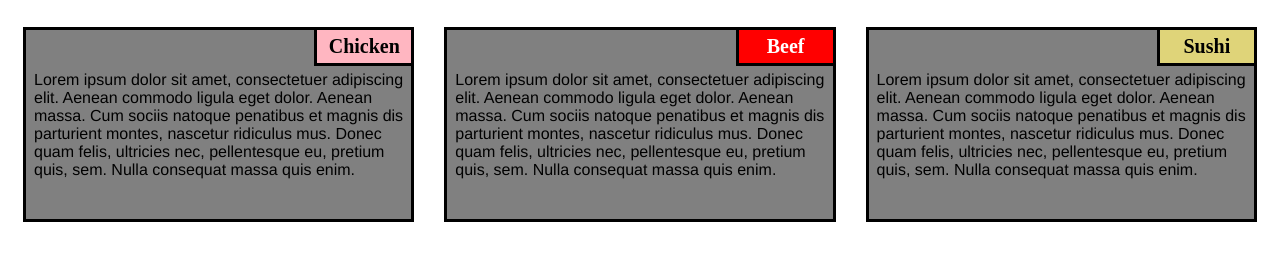
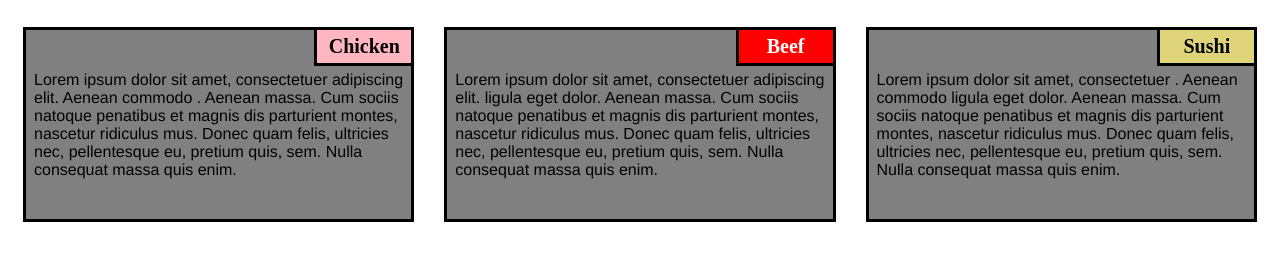
Before and after one commit to kl2283/kl2283.github.io, a plain HTML site: page Module 2 solution-20230126T073617Z-001/Module 2 solution/index.html in a window 1280 px wide. Shown: the part 95-356 px from the top of the page. Drawn offline with Linux system fonts and the light colour scheme.

Commit message:
Update index.html

```diff
--- a/Module 2 solution-20230126T073617Z-001/Module 2 solution/index.html
+++ b/Module 2 solution-20230126T073617Z-001/Module 2 solution/index.html
@@ -13,7 +13,7 @@
         <div>
             <p class="sub1">Chicken</p>
             <p class="content">
-                Lorem ipsum dolor sit amet, consectetuer adipiscing elit. Aenean commodo ligula eget dolor. Aenean massa. Cum sociis natoque penatibus et magnis dis parturient montes, nascetur ridiculus mus. Donec quam felis, ultricies nec, pellentesque eu, pretium quis, sem. Nulla consequat massa quis enim.
+                Lorem ipsum dolor sit amet, consectetuer adipiscing elit. Aenean commodo . Aenean massa. Cum sociis natoque penatibus et magnis dis parturient montes, nascetur ridiculus mus. Donec quam felis, ultricies nec, pellentesque eu, pretium quis, sem. Nulla consequat massa quis enim.
             </p>
         </div>
     </section>
@@ -21,14 +21,14 @@
         <div>
             <p class="sub2">Beef</p>
             <p class="content">
-                Lorem ipsum dolor sit amet, consectetuer adipiscing elit. Aenean commodo ligula eget dolor. Aenean massa. Cum sociis natoque penatibus et magnis dis parturient montes, nascetur ridiculus mus. Donec quam felis, ultricies nec, pellentesque eu, pretium quis, sem. Nulla consequat massa quis enim.
+                Lorem ipsum dolor sit amet, consectetuer adipiscing elit. ligula eget dolor. Aenean massa. Cum sociis natoque penatibus et magnis dis parturient montes, nascetur ridiculus mus. Donec quam felis, ultricies nec, pellentesque eu, pretium quis, sem. Nulla consequat massa quis enim.
         </div>
     </section>
     <section class="column-lg-4 colmn-md-12 colmn-sm-12">
         <div>
             <p class="sub3">Sushi</p>
             <p class="content">
-                Lorem ipsum dolor sit amet, consectetuer adipiscing elit. Aenean commodo ligula eget dolor. Aenean massa. Cum sociis natoque penatibus et magnis dis parturient montes, nascetur ridiculus mus. Donec quam felis, ultricies nec, pellentesque eu, pretium quis, sem. Nulla consequat massa quis enim.
+                Lorem ipsum dolor sit amet, consectetuer . Aenean commodo ligula eget dolor. Aenean massa. Cum sociis natoque penatibus et magnis dis parturient montes, nascetur ridiculus mus. Donec quam felis, ultricies nec, pellentesque eu, pretium quis, sem. Nulla consequat massa quis enim.
             </p>
         </div>
 </body>
```
